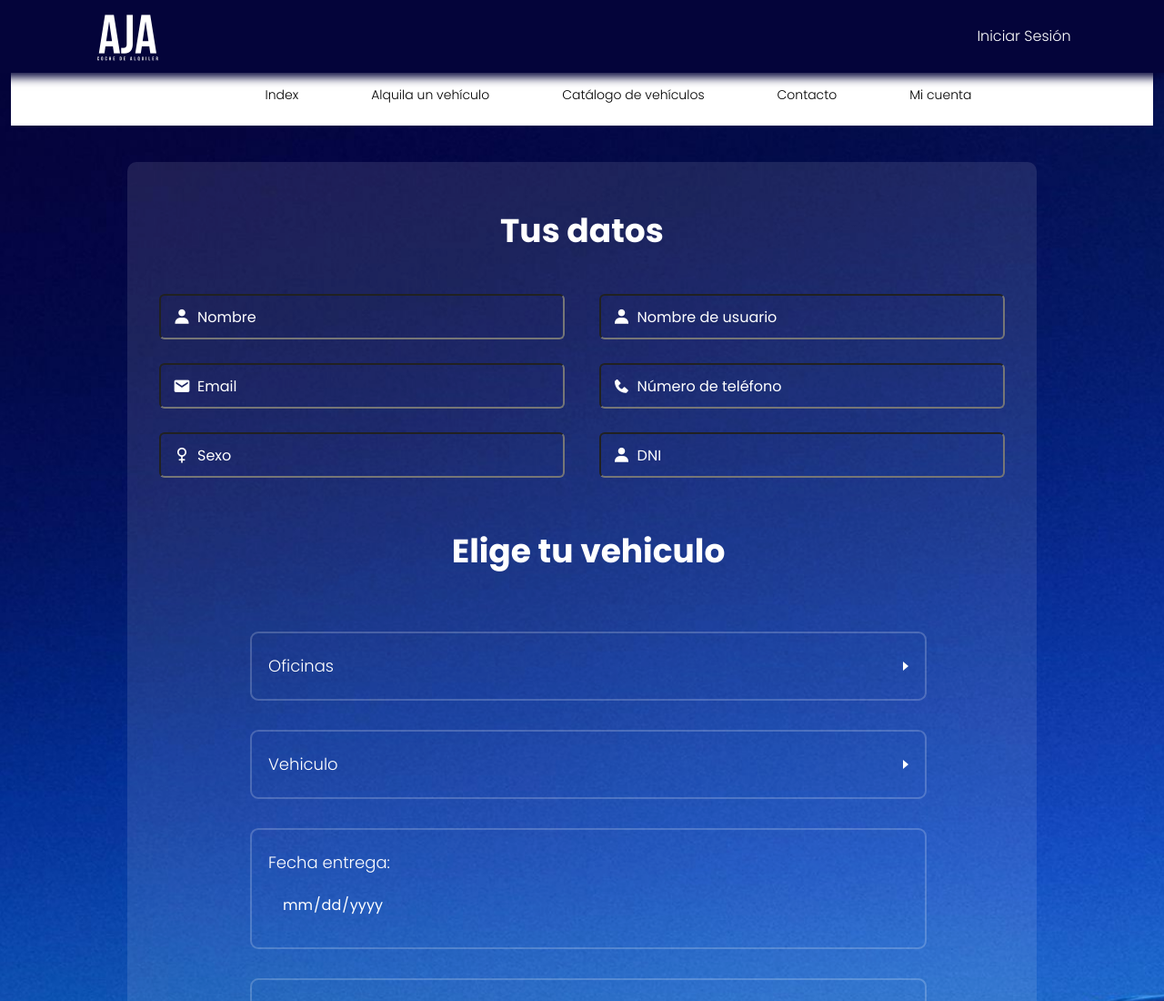
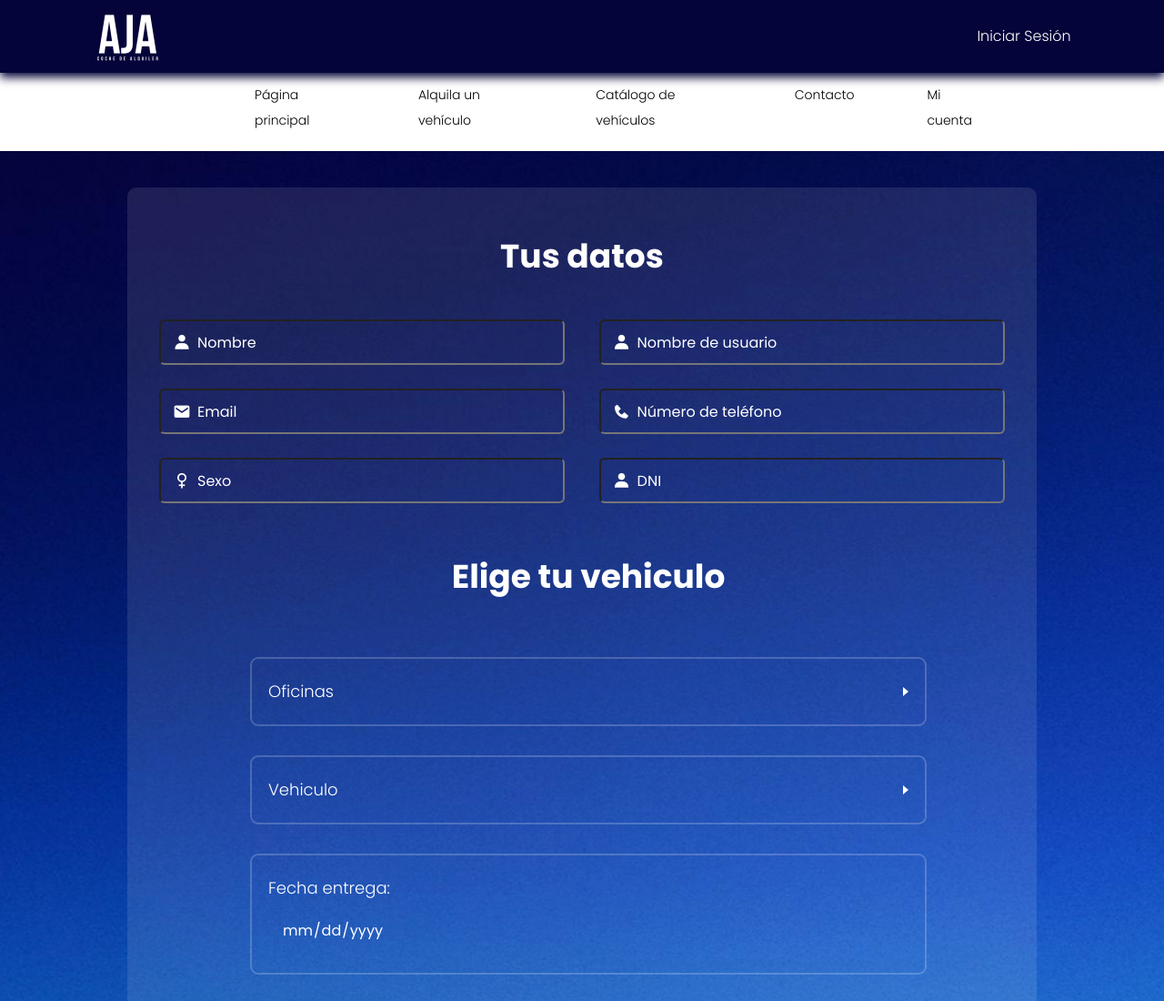
Before and after one commit to anna3589/repository-html, a plain HTML site: page alquiler.html in a window 1280 px wide. Shown: the top 1100 px of the page at 91% size. Drawn offline with nearby package versions, Linux system fonts and the light colour scheme.

Commit message:
commit editamos index

```diff
--- a/alquiler.html
+++ b/alquiler.html
@@ -25,7 +25,7 @@
             <div class = "container">
                 <nav class="sidebar">
                     <ul>
-                        <li><a href="index.html">Index</a></li>
+                        <li><a href="index.html">Página principal</a></li>
                         <li><a href="alquiler.html">Alquila un vehículo</a></li>
                         <li><a href="catalogoVehiculos.html">Catálogo de vehículos</a></li>
                         <li><a href="contacto.html">Contacto</a></li>
```
Also changed, not shown: catalogoVehiculos.html (+1 -1 lines), contacto.html (+1 -1 lines), cuenta.html (+1 -1 lines), iniciar-sesion.html (+1 -1 lines).
